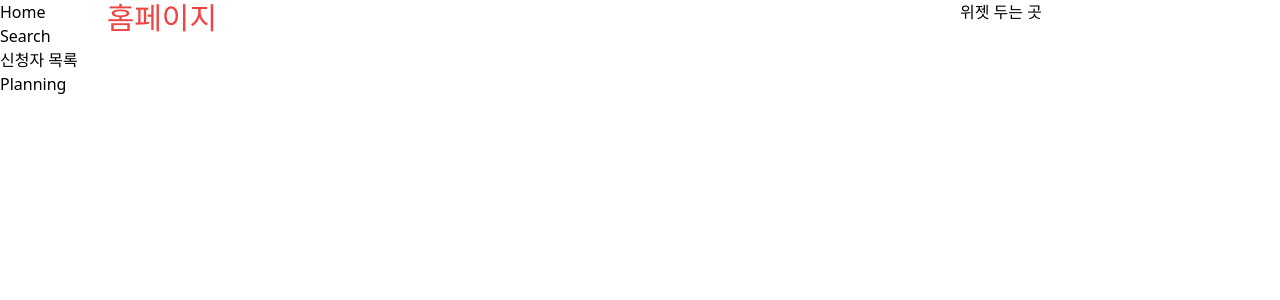
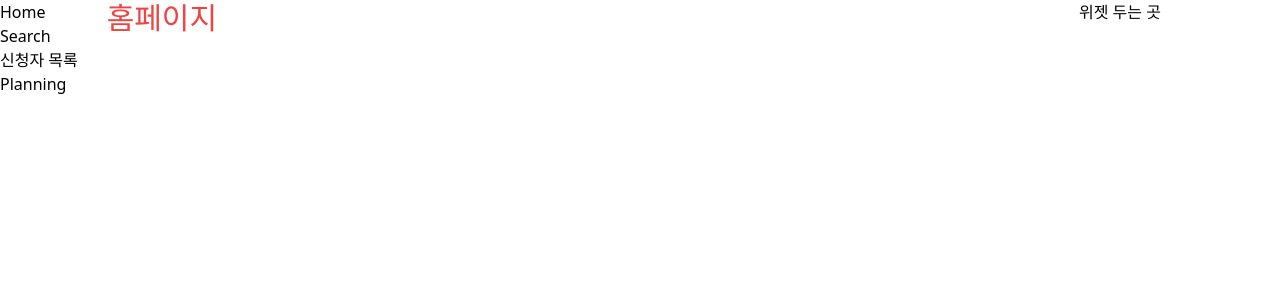
Before and after one commit to narang-trip/frontend, a React (Vite) app in the folder frontend/: page / in a window 1280 px wide. Shown: the top 300 px of the page. Built offline with nearby package versions, Linux system fonts and the light colour scheme.

Commit message:
fix: try to fix git error

```diff
--- a/frontend/src/components/Widgets.jsx
+++ b/frontend/src/components/Widgets.jsx
@@ -1,5 +1,9 @@
-
+import axios from "axios";
 
 export default function Widgets() {
-    return <div>위젯 두는 곳 </div>
+  return (
+    <div className="text-center">
+      위젯 두는 곳
+    </div>
+  );
 }
```
